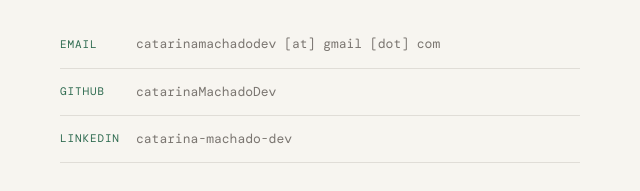
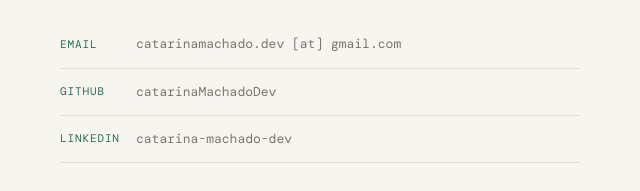
Before and after one commit to catarinaMachadoDev/catarinaMachadoDev.github.io, a plain HTML site: page index.html in a window 1280 px wide. Shown: the part 1101-1292 px from the top of the page, 178-818 px from the left. Drawn offline with nearby package versions, Linux system fonts and the light colour scheme; a web font is replaced by a local one.

Commit message:
Update index.html
fix typo in email

```diff
--- a/index.html
+++ b/index.html
@@ -377,7 +377,7 @@
 
           <div class="contact-link">
             <span class="contact-link-label">Email</span>
-            catarinamachadodev [at] gmail [dot] com
+            catarinamachado.dev [at] gmail.com
           </div>
 
           <a href="https://github.com/catarinaMachadoDev" target="_blank" class="contact-link">
```
